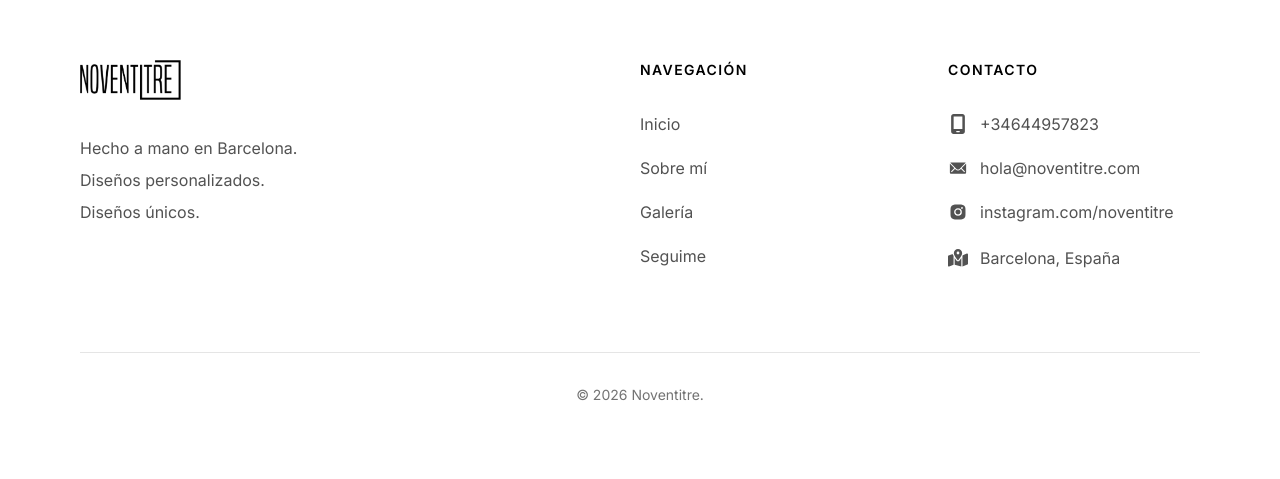
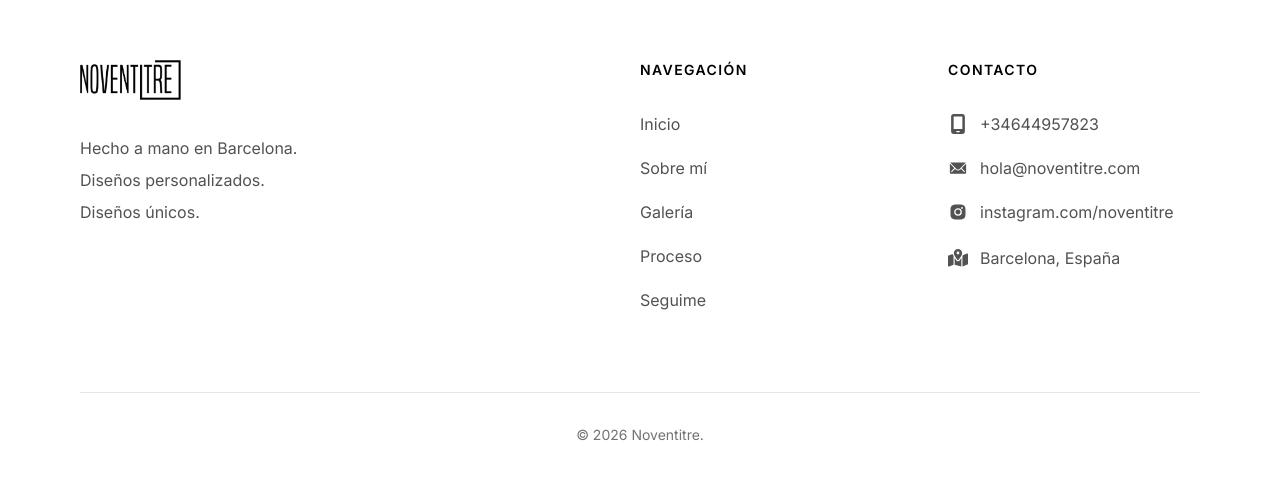
Before and after one commit to edjuarez/noventitre, a React (Vite) app: page / in a window 1280 px wide. Shown: the part 7154-7633 px from the top of the page. Built offline with nearby package versions, Linux system fonts and the light colour scheme; a web font is replaced by a local one.

Commit message:
fix hero mobile images position

```diff
--- a/src/components/Footer.tsx
+++ b/src/components/Footer.tsx
@@ -67,15 +67,15 @@ export default function Footer() {
             </h3>
 
             <ul className="space-y-5 text-neutral-600">
-
               <li><a href="#home">Inicio</a></li>
 
-              <li><a href="#mi-mundo">Sobre mí</a></li>
+              <li><a href="#sobre-mi">Sobre mí</a></li>
 
-              <li><a href="#mi-trabajo">Galería</a></li>
+              <li><a href="#mi-mundo">Galería</a></li>
 
-              <li><a href="#custom-order">Seguime</a></li>
+              <li><a href="#mi-trabajo">Proceso</a></li>
 
+              <li><a href="#contacto">Seguime</a></li>
             </ul>
 
           </div>
--- a/src/components/Hero.tsx
+++ b/src/components/Hero.tsx
@@ -114,7 +114,7 @@ dragElastic={0.05}
                 <img
                   src={item.image}
                   alt=""
-                  className="w-full h-full object-cover object-[80%_center] md:object-center"
+                  className="w-full h-full object-cover object-[100%_center] md:object-center"
                 />
               </div>
             ))}
```
